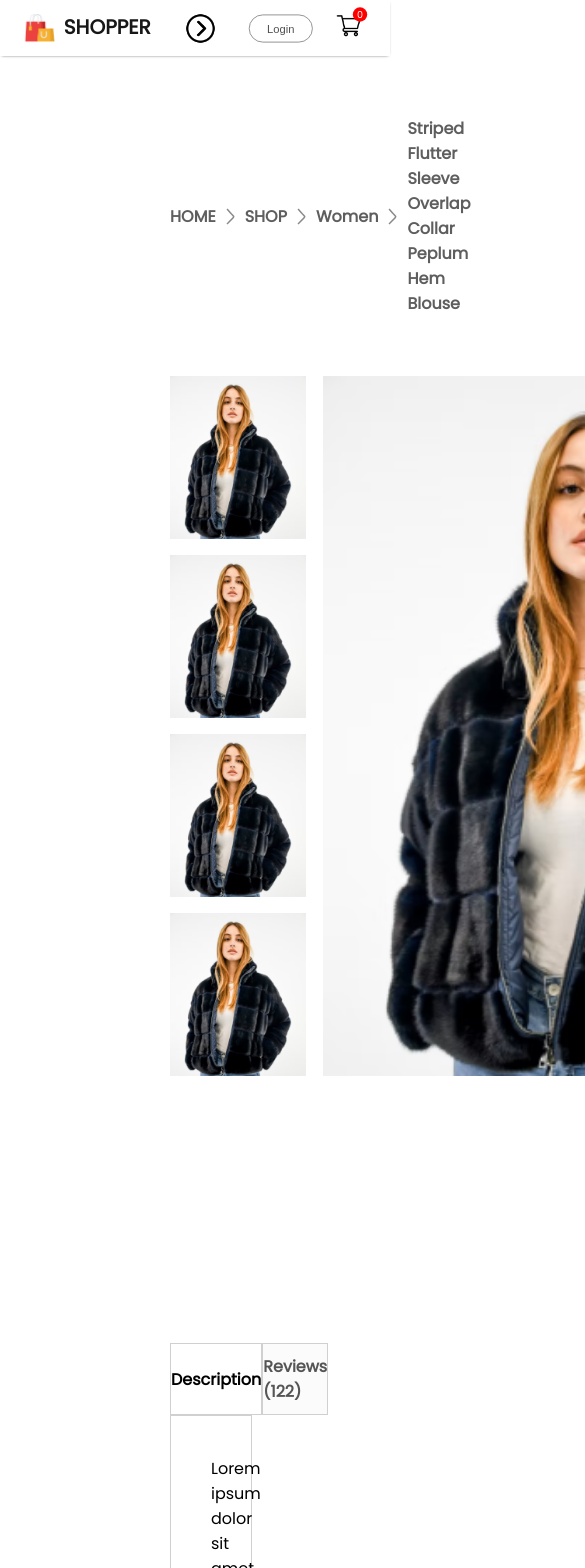
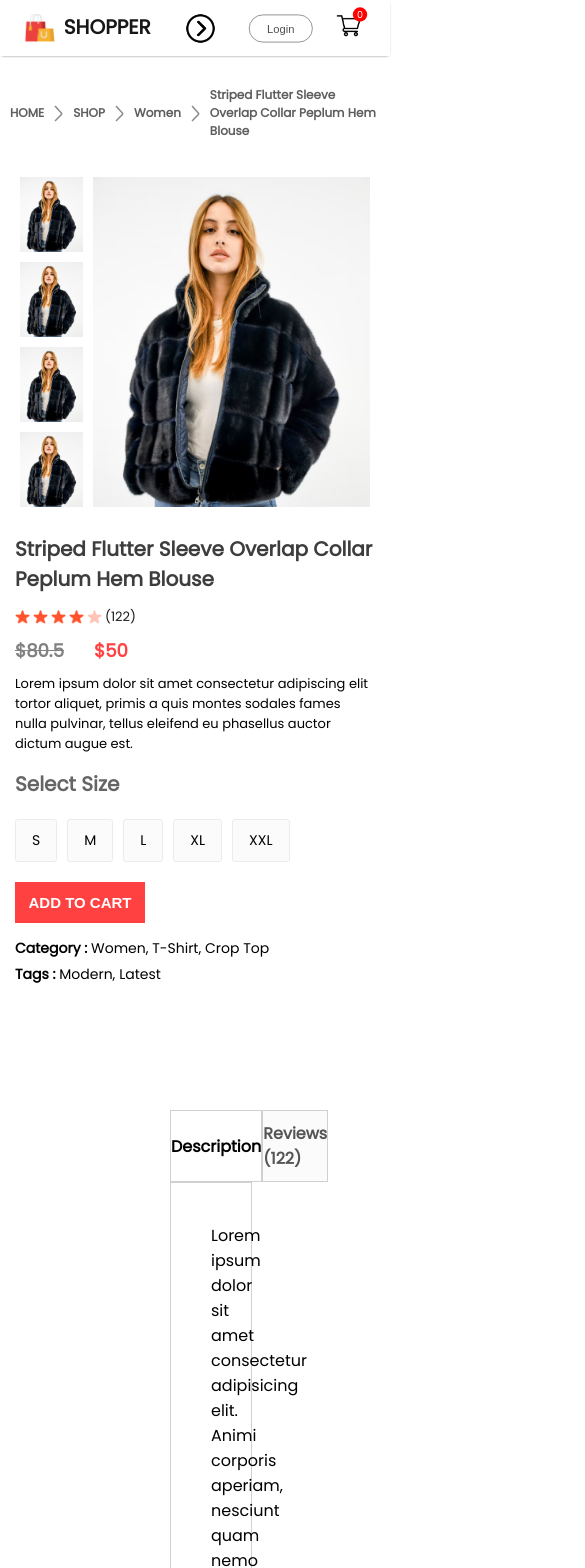
Before and after one commit to Jankarurosu/e-commerce-react, a React (Vite) app: page /product/1 in a window 390 px wide. Shown: the top 1568 px of the page, 585 px wide, since content can reach past the window. Built offline with nearby package versions, Linux system fonts and the light colour scheme.

Commit message:
Implementa el modo responsivo en Breadcrum y ProductDisplay

```diff
--- a/src/components/breadcrums/Breadcrum.css
+++ b/src/components/breadcrums/Breadcrum.css
@@ -8,3 +8,24 @@
     margin: 60px 170px;
     text-transform: capitalize;
 }
+
+@media (max-width: 1280px) {
+    .breadcrum {
+        margin: 30px 50px;
+        font-size: 14px;
+    }
+}
+
+@media (max-width: 1024px) {
+    .breadcrum {
+        margin: 30px 30px;
+        font-size: 13px;
+    }
+}
+
+@media (max-width: 800px) {
+    .breadcrum {
+        margin: 30px 10px;
+        font-size: 12px;
+    }
+}
--- a/src/components/productDisplay/ProductDisplay.css
+++ b/src/components/productDisplay/ProductDisplay.css
@@ -36,7 +36,7 @@
     font-weight: 700;
 }
 
-.productdisplay-right-stans {
+.productdisplay-right-stars {
     display: flex;
     align-items: center;
     margin-top: 13px;
@@ -103,3 +103,244 @@
 .productdisplay-right-category span {
     font-weight: 700;
 }
+
+@media (max-width: 1280px) {
+    .productdisplay {
+        margin: 0 60px;
+    }
+
+    .productdisplay-left {
+        gap: 10px;
+    }
+
+    .productdisplay-img-list {
+        gap: 10px;
+    }
+
+    .productdisplay-img-list img {
+        height: 120px;
+    }
+
+    .productdisplay-main-img {
+        width: auto;
+        height: 510px;
+    }
+
+    .productdisplay-right {
+        margin: 0px 30px;
+    }
+
+    .productdisplay-right h1 {
+        font-size: 22px;
+    }
+
+    .productdisplay-right-stars {
+        gap: 3px;
+        font-size: 13px;
+    }
+
+    .productdisplay-right-prices {
+        margin: 10px 0px;
+        font-size: 18px;
+    }
+
+    .productdisplay-right-description {
+        font-size: 13px;
+    }
+
+    .productdisplay-right-size h1 {
+        margin-top: 20px;
+        font-size: 20px;
+    }
+
+    .productdisplay-right-sizes div {
+        padding: 14px 20px;
+    }
+
+    .productdisplay-right button {
+        width: 150px;
+        padding: 15px 0px;
+        margin-bottom: 20px;
+    }
+
+    .productdisplay-right-category {
+        margin-top: 5px;
+        font-size: 14px;
+    }
+}
+
+@media (max-width: 1024px) {
+    .productdisplay {
+        margin: 0 30px;
+    }
+
+    .productdisplay-left {
+        gap: 5px;
+    }
+
+    .productdisplay-img-list {
+        gap: 5px;
+    }
+
+    .productdisplay-img-list img {
+        height: 83.8px;
+    }
+
+    .productdisplay-main-img {
+        height: 350px;
+    }
+
+    .productdisplay-right h1 {
+        font-size: 18px;
+    }
+
+    .productdisplay-right-stars img {
+        width: 15px;
+    }
+
+    .productdisplay-right-description {
+        font-size: 12px;
+    }
+
+    .productdisplay-right-sizes {
+        margin-top: 15px;
+    }
+
+    .productdisplay-right-sizes div {
+        padding: 10px 16px;
+        font-size: 12px;
+    }
+
+    .productdisplay-right button {
+        width: 120px;
+        padding: 10px 0px;
+        margin-bottom: 10px;
+        font-size: 14px;
+    }
+
+    .productdisplay-right-category {
+        font-size: 12px;
+    }
+}
+
+@media (max-width: 800px) {
+    .productdisplay {
+        margin: 0 10px;
+    }
+
+    .productdisplay-left {
+        gap: 0px;
+        flex-direction: column-reverse;
+        align-items: center;
+    }
+
+    .productdisplay-img-list {
+        flex-direction: row;
+        gap: 6px;
+    }
+
+    .productdisplay-img-list img {
+        height: 70px;
+    }
+
+    .productdisplay-main-img {
+        height: 300px;
+    }
+
+    .productdisplay-right h1 {
+        font-size: 14px;
+    }
+
+    .productdisplay-right-stars img {
+        width: 13px;
+    }
+
+    .productdisplay-right-description {
+        font-size: 10px;
+    }
+
+    .productdisplay-right-size h1 {
+        margin-top: 10px;
+    }
+
+    .productdisplay-right-sizes {
+        margin-top: 10px;
+        gap: 5px;
+    }
+
+    .productdisplay-right-sizes div {
+        padding: 5px 11px;
+    }
+
+    .productdisplay-right button {
+        width: 100px;
+        font-size: 12px;
+    }
+
+    .productdisplay-right-category {
+        font-size: 10px;
+    }
+}
+
+@media (max-width: 500px) {
+    .productdisplay {
+        flex-direction: column;
+    }
+
+    .productdisplay-left {
+        gap: 10px;
+        flex-direction: row;
+        margin: auto;
+    }
+
+    .productdisplay-img-list {
+        flex-direction: column;
+        gap: 10px;
+    }
+
+    .productdisplay-img-list img {
+        height: 75px;
+    }
+
+    .productdisplay-main-img {
+        height: 330px;
+        margin-top: 7px;
+    }
+
+    .productdisplay-right {
+        margin: 5px;
+    }
+
+    .productdisplay-right-description {
+        font-size: 13px;
+    }
+
+    .productdisplay-right h1 {
+        margin-top: 15px;
+        font-size: 20px;
+    }
+
+    .productdisplay-right-stars img {
+        width: 15px;
+    }
+
+    .productdisplay-right-sizes {
+        gap: 10px;
+        margin: 20px 0px;
+    }
+
+    .productdisplay-right-sizes div {
+        padding: 10px 16px;
+        font-size: 14px;
+    }
+
+    .productdisplay-right button {
+        width: 130px;
+        font-size: 15px;
+        padding: 12px 0px;
+    }
+
+    .productdisplay-right-category {
+        font-size: 14px;
+    }
+}
--- a/src/components/productDisplay/ProductDisplay.jsx
+++ b/src/components/productDisplay/ProductDisplay.jsx
@@ -26,7 +26,7 @@
             </div>
             <div className="productdisplay-right">
                 <h1>{product.name}</h1>
-                <div className="productdisplay-right-stans">
+                <div className="productdisplay-right-stars">
                     <img src={star_icon} alt="" />
                     <img src={star_icon} alt="" />
                     <img src={star_icon} alt="" />
```
